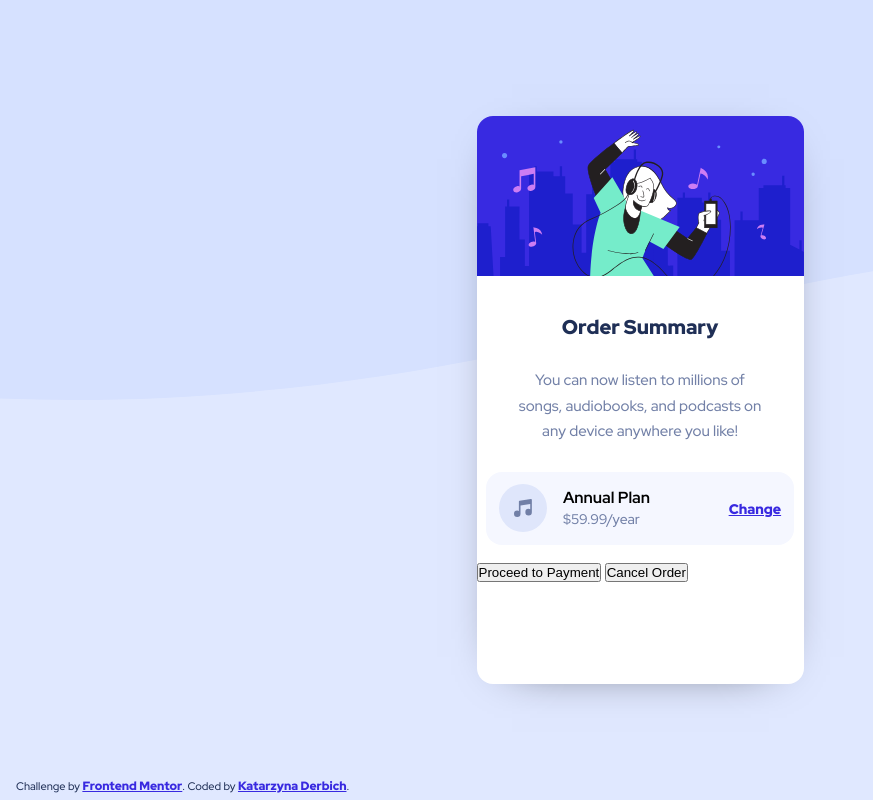
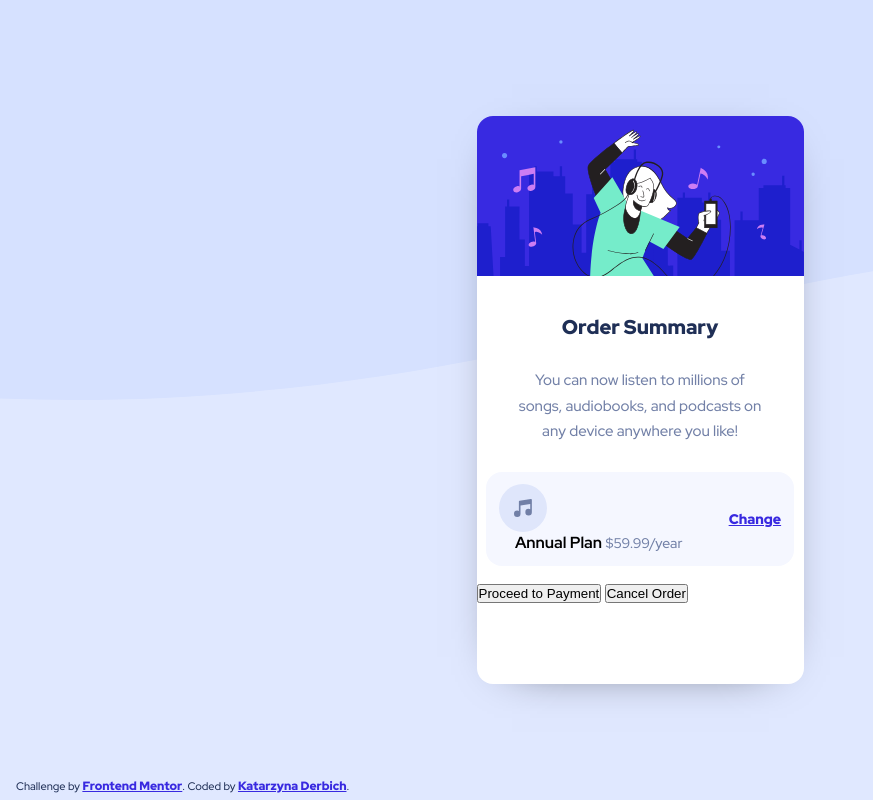
Before and after one commit to belie369/frontend-mentor-order-summary-component, a plain HTML site: page index.html in a window 1280 px wide. Shown: the whole page, without its empty margins (0-873 px from the left). Drawn offline with Linux system fonts and the light colour scheme.

Commit message:
Edited scruture of order plan box

```diff
--- a/index.html
+++ b/index.html
@@ -25,15 +25,16 @@
         </div>
 
         <div class="order__plan">
-          <div class="order__plan-image">
+          <div class="order__plan-left">
             <img class="order__plan-img" src="images/icon-music.svg" alt="" aria-hidden="true">
-          </div>
 
-          <div class="order__plan-details">
-            <p>
-              <span class="order__plan-details--annual">Annual Plan</span>
-              <span class="order__plan-details--cost">$59.99/year</span>
-            </p>
+
+            <div class="order__plan-details">
+              <p>
+                <span class="order__plan-details--annual">Annual Plan</span>
+                <span class="order__plan-details--cost">$59.99/year</span>
+              </p>
+            </div>
           </div>
 
           <div class="order__plan-change"><a href="#">Change</a></div>
```
